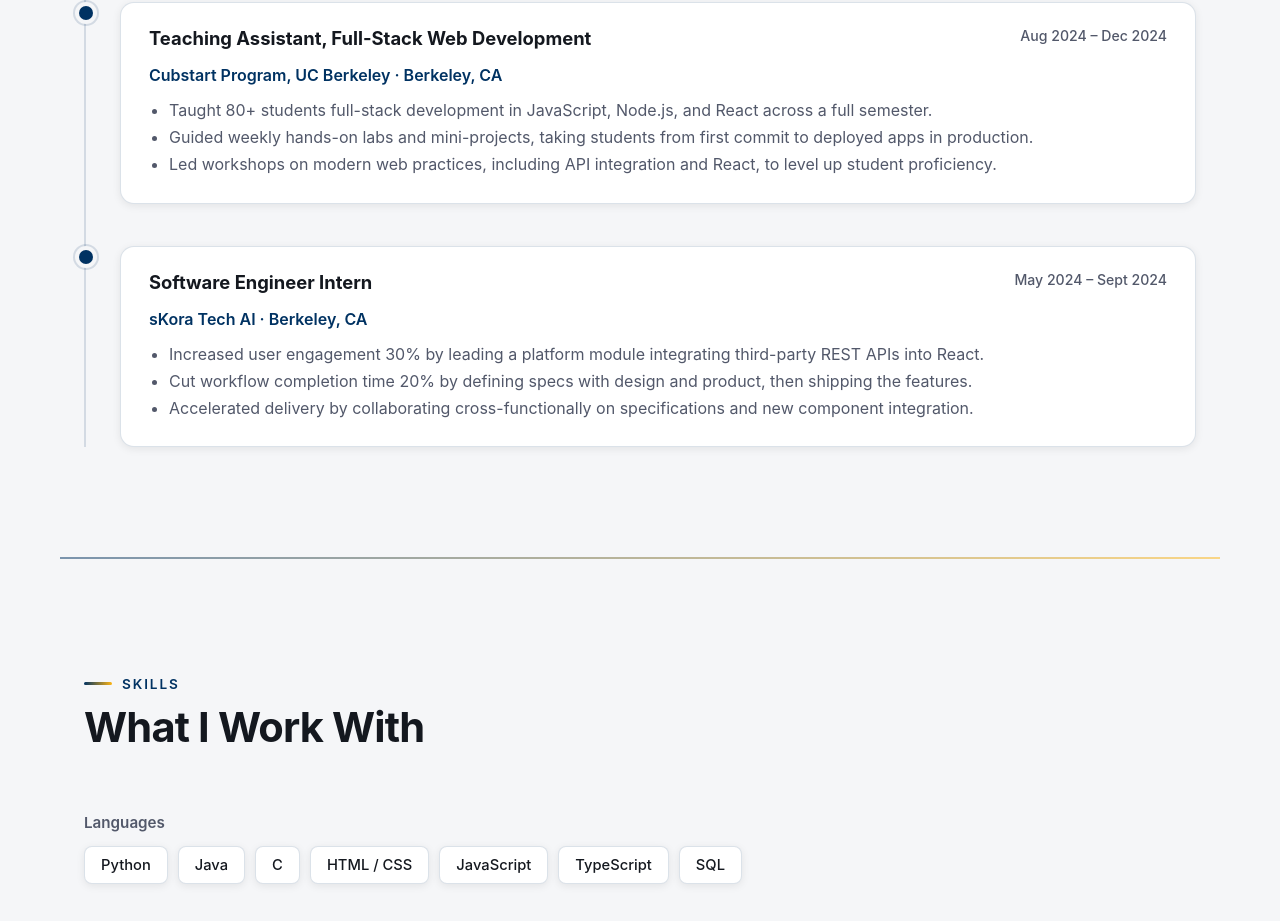
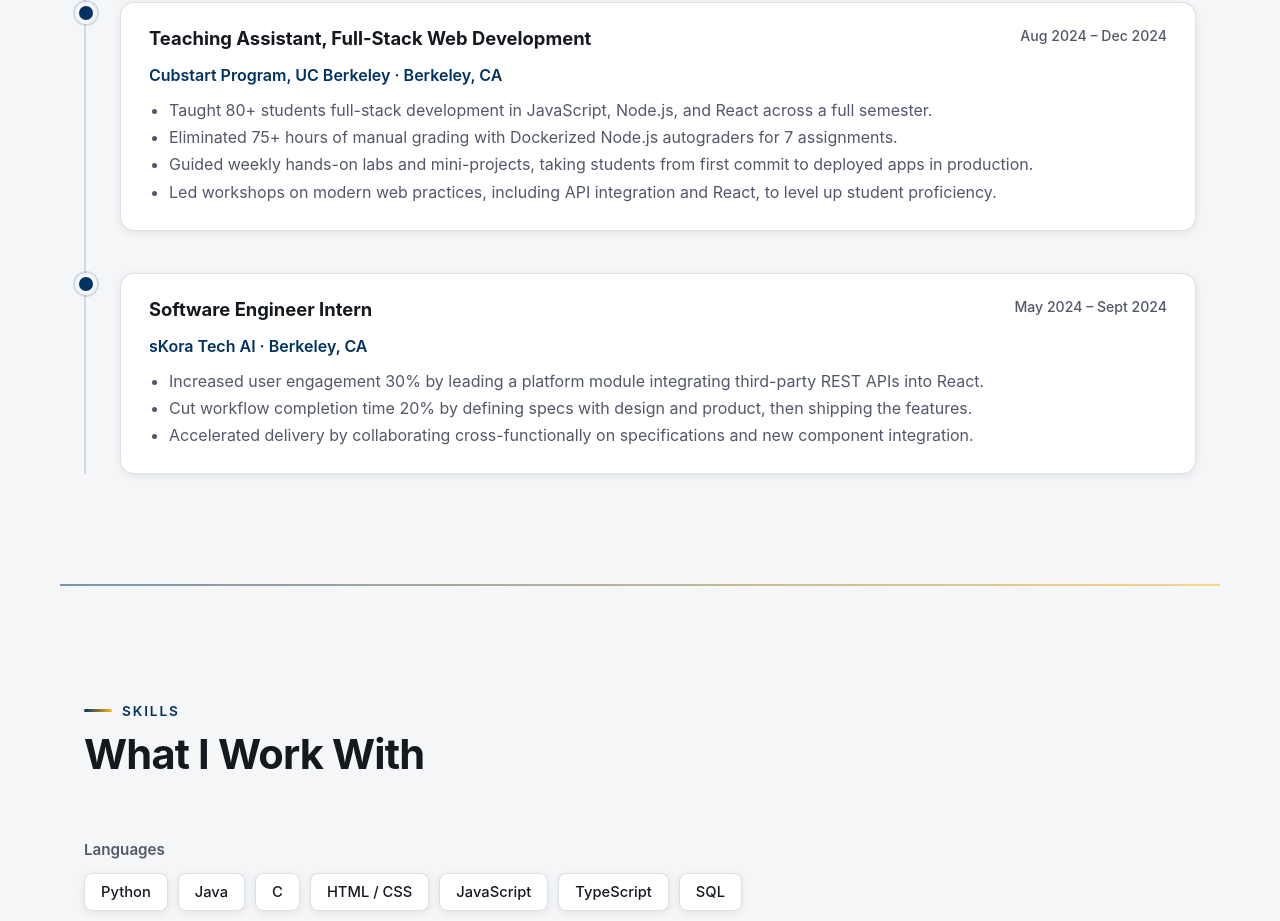
Before and after one commit to ahugais/personal-website, a plain HTML site: page index.html in a window 1280 px wide. Shown: the part 2498-3419 px from the top of the page. Drawn offline with Linux system fonts and the light colour scheme.

Commit message:
Add Dockerized autograders bullet to Cubstart entry, matching resume

```diff
--- a/index.html
+++ b/index.html
@@ -163,6 +163,7 @@
                     <p class="timeline-company">Cubstart Program, UC Berkeley · Berkeley, CA</p>
                     <ul>
                         <li>Taught 80+ students full-stack development in JavaScript, Node.js, and React across a full semester.</li>
+                        <li>Eliminated 75+ hours of manual grading with Dockerized Node.js autograders for 7 assignments.</li>
                         <li>Guided weekly hands-on labs and mini-projects, taking students from first commit to deployed apps in production.</li>
                         <li>Led workshops on modern web practices, including API integration and React, to level up student proficiency.</li>
                     </ul>
```
